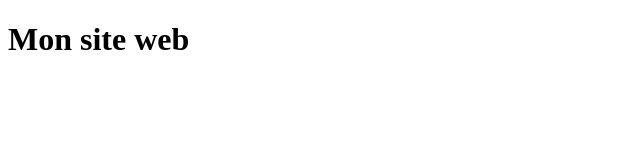
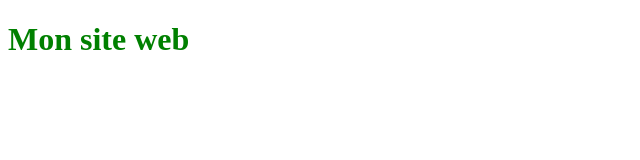
Before and after one commit to abdoulaye2/progit, a plain HTML site: page index.html in a window 1280 px wide. Shown: the whole page, without its empty margins (0-640 px from the left). Drawn offline with Linux system fonts and the light colour scheme.

Commit message:
cool ici la couleur

```diff
--- a/index.html
+++ b/index.html
@@ -2,6 +2,11 @@
 <html>
 <head>
 	<title>Test</title>
+	<style type="text/css">
+		h1 {
+			color: green;
+		}
+	</style>
 </head>
 <body>
 <h1>Mon site web</h1>
```
